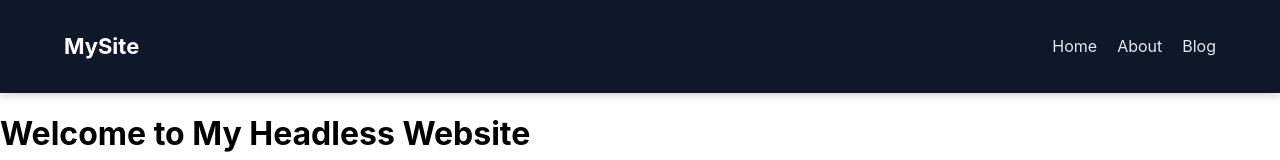
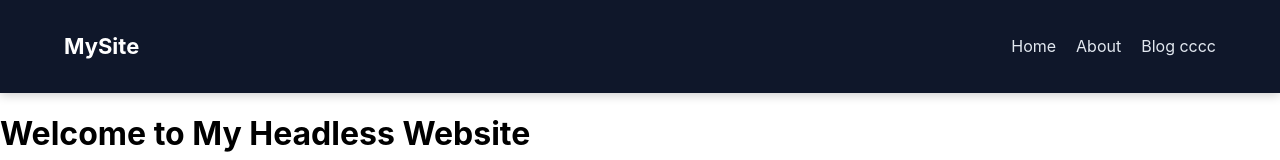
Before and after one commit to rohittechnaitra-sketch/new-react-app, a React (Create React App) app: page / in a window 1280 px wide. Shown: the top 160 px of the page. Built offline with nearby package versions, Linux system fonts and the light colour scheme.

Commit message:
update code

```diff
--- a/src/components/Header.jsx
+++ b/src/components/Header.jsx
@@ -12,7 +12,7 @@ function Header() {
         <nav style={styles.nav}>
           <Link to="/" style={styles.link}>Home</Link>
           <Link to="/about" style={styles.link}>About</Link>
-          <Link to="/blog" style={styles.link}>Blog</Link>
+          <Link to="/blog" style={styles.link}>Blog cccc</Link>
         </nav>
 
         {/* CTA Button
```
